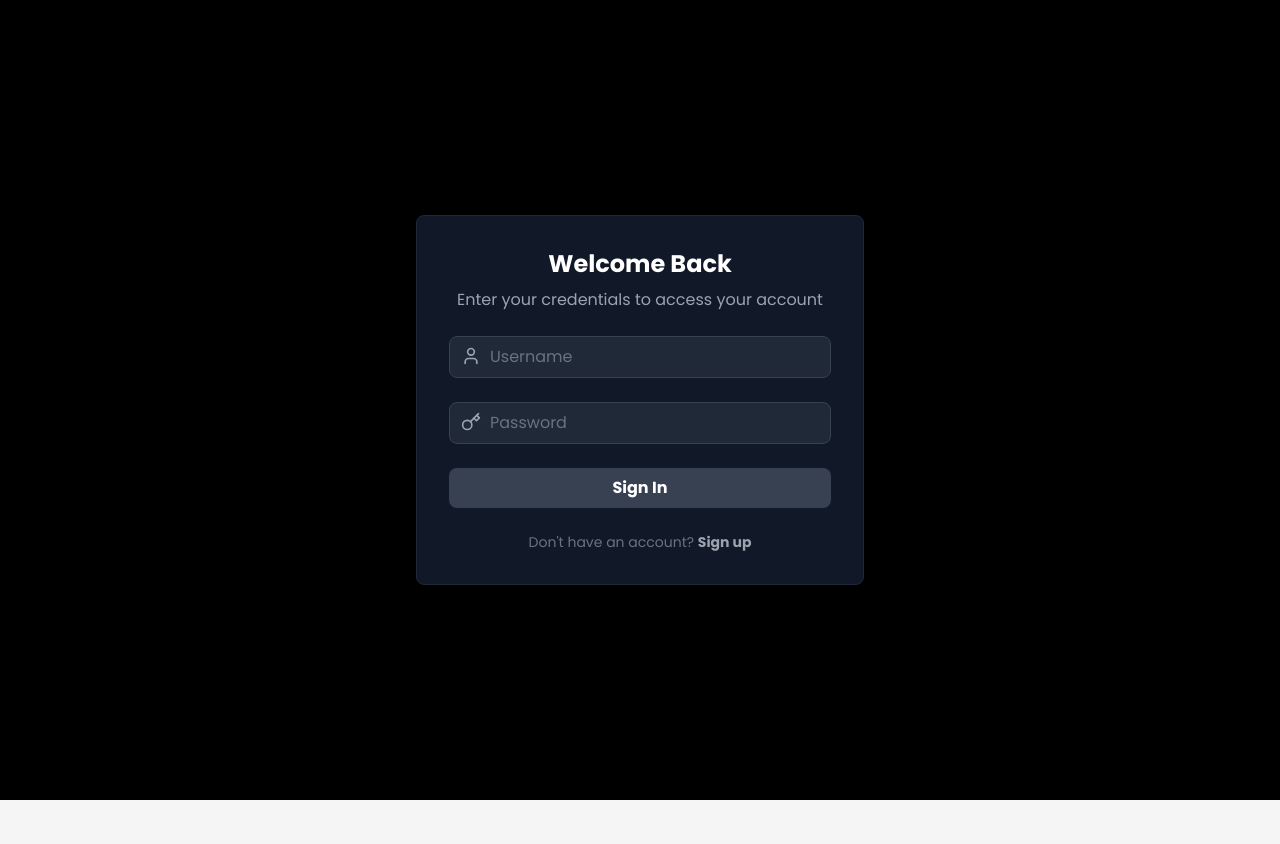
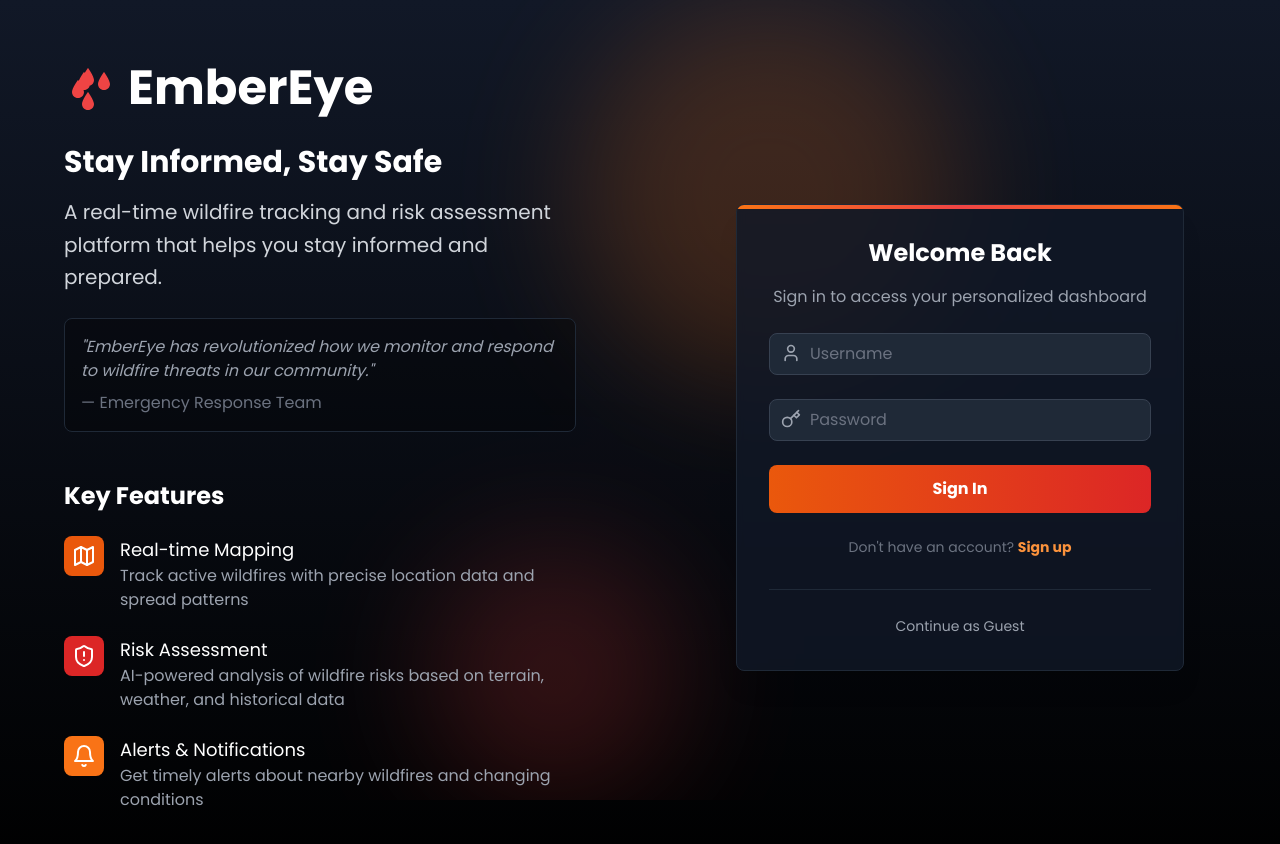
Before and after one commit to rajshah6/EmberEye, a React (Vite) app in the folder Map-main/: page / in a window 1280 px wide. Shown: the top 844 px of the page. Before the commit the page ends 800 px from the top, so only its background shows below. Built offline with nearby package versions, Linux system fonts and the light colour scheme; the HTML template or start-up script is replaced by a standard one.

Commit message:
LOGINN PAGE UPDATEEDDD

```diff
--- a/Map-main/src/components/login.jsx
+++ b/Map-main/src/components/login.jsx
@@ -1,6 +1,6 @@
 import { useState } from 'react';
-import { UserIcon, KeyIcon } from 'lucide-react';
-import { Link, useNavigate } from 'react-router-dom';  // Add useNavigate for routing
+import { UserIcon, KeyIcon, MapIcon, ShieldAlertIcon, BellIcon } from 'lucide-react';
+import { Link, useNavigate } from 'react-router-dom';
 
 const Login = () => {
   const [formData, setFormData] = useState({
@@ -47,12 +47,83 @@ const Login = () => {
   };
 
   return (
-    <div className="min-h-screen flex items-center justify-center bg-black">
-      <div className="w-full max-w-md p-8 bg-gray-900 rounded-lg shadow-xl border border-gray-800">
-        <div className="space-y-2 mb-6">
-          <h1 className="text-2xl font-bold text-center text-white">Welcome Back</h1>
+    <div className="min-h-screen flex flex-col md:flex-row bg-gradient-to-b from-gray-900 to-black overflow-hidden">
+      {/* Background decorative elements */}
+      <div className="absolute inset-0 overflow-hidden pointer-events-none opacity-20">
+        <div className="absolute top-0 right-1/4 w-96 h-96 bg-orange-500 rounded-full filter blur-3xl"></div>
+        <div className="absolute bottom-0 left-1/3 w-64 h-64 bg-red-500 rounded-full filter blur-3xl"></div>
+      </div>
+
+      {/* Hero Section - Left Side */}
+      <div className="w-full md:w-1/2 flex flex-col p-8 md:p-16 justify-center relative z-10">
+
+        {/* App Logo and Title */}
+        <div className="flex items-center mb-8">
+          <svg className="w-12 h-12 text-red-500 mr-4" viewBox="0 0 24 24" fill="currentColor">
+            <path d="M12,23c-1.7,0-3-1.3-3-3c0-1.9,3-6,3-6s3,4.1,3,6C15,21.7,13.7,23,12,23z M17,10c0-1.9,3-6,3-6s3,4.1,3,6c0,1.7-1.3,3-3,3 S17,11.7,17,10z M7,10c0-1.9,3-6,3-6s3,4.1,3,6c0,1.7-1.3,3-3,3S7,11.7,7,10z M4,14c0-1.9,3-6,3-6s3,4.1,3,6c0,1.7-1.3,3-3,3 S4,15.7,4,14z M12,2c0,0,3,4.1,3,6c0,1.7-1.3,3-3,3S9,9.7,9,8C9,6.1,12,2,12,2z" />
+          </svg>
+          <h1 className="text-5xl font-bold text-white">EmberEye</h1>
+        </div>
+
+        {/* Hero Message */}
+        <div className="mb-12">
+          <h2 className="text-3xl font-bold text-white mb-4">Stay Informed, Stay Safe</h2>
+          <p className="text-xl text-gray-300 mb-6 leading-relaxed">
+            A real-time wildfire tracking and risk assessment platform that helps you stay informed and prepared.
+          </p>
+          <div className="bg-black bg-opacity-30 p-4 rounded-lg border border-gray-800">
+            <p className="text-gray-400 italic">
+              "EmberEye has revolutionized how we monitor and respond to wildfire threats in our community."
+            </p>
+            <p className="text-gray-500 mt-2">— Emergency Response Team</p>
+          </div>
+        </div>
+
+        {/* Key Features */}
+        <div className="space-y-6">
+          <h3 className="text-2xl font-semibold text-white">Key Features</h3>
+
+          <div className="flex items-start">
+            <div className="bg-orange-600 p-2 rounded-lg mr-4">
+              <MapIcon className="h-6 w-6 text-white" />
+            </div>
+            <div>
+              <h4 className="text-lg font-medium text-white">Real-time Mapping</h4>
+              <p className="text-gray-400">Track active wildfires with precise location data and spread patterns</p>
+            </div>
+          </div>
+
+          <div className="flex items-start">
+            <div className="bg-red-600 p-2 rounded-lg mr-4">
+              <ShieldAlertIcon className="h-6 w-6 text-white" />
+            </div>
+            <div>
+              <h4 className="text-lg font-medium text-white">Risk Assessment</h4>
+              <p className="text-gray-400">AI-powered analysis of wildfire risks based on terrain, weather, and historical data</p>
+            </div>
+          </div>
+
+          <div className="flex items-start">
+            <div className="bg-orange-500 p-2 rounded-lg mr-4">
+              <BellIcon className="h-6 w-6 text-white" />
+            </div>
+            <div>
+              <h4 className="text-lg font-medium text-white">Alerts & Notifications</h4>
+              <p className="text-gray-400">Get timely alerts about nearby wildfires and changing conditions</p>
+            </div>
+          </div>
+        </div>
+      </div>
+
+      {/* Login Section - Right Side */}
+      <div className="w-full md:w-1/2 flex items-center justify-center p-8 md:p-16 relative z-10">
+        <div className="w-full max-w-md p-8 bg-gray-900 bg-opacity-80 backdrop-blur-sm rounded-lg shadow-xl border border-gray-800 relative overflow-hidden">
+          <div className="absolute top-0 left-0 w-full h-1 bg-gradient-to-r from-orange-500 via-red-500 to-orange-500"></div>
+
+          <div className="space-y-4 mb-6 relative z-10">
+            <h2 className="text-2xl font-bold text-center text-white">Welcome Back</h2>
             <p className="text-center text-gray-400">
-            Enter your credentials to access your account
+              Sign in to access your personalized dashboard
             </p>
           </div>
 
@@ -66,8 +137,8 @@ const Login = () => {
                 value={formData.username}
                 onChange={handleChange}
                 className="w-full pl-10 py-2 bg-gray-800 border border-gray-700 rounded-lg
-                       text-white placeholder:text-gray-500 focus:outline-none focus:border-gray-600
-                       focus:ring-1 focus:ring-gray-600"
+                         text-white placeholder:text-gray-500 focus:outline-none focus:border-orange-700
+                         focus:ring-1 focus:ring-orange-700"
                 required
               />
             </div>
@@ -81,15 +152,15 @@ const Login = () => {
                 value={formData.password}
                 onChange={handleChange}
                 className="w-full pl-10 py-2 bg-gray-800 border border-gray-700 rounded-lg
-                       text-white placeholder:text-gray-500 focus:outline-none focus:border-gray-600
-                       focus:ring-1 focus:ring-gray-600"
+                         text-white placeholder:text-gray-500 focus:outline-none focus:border-orange-700
+                         focus:ring-1 focus:ring-orange-700"
                 required
               />
             </div>
 
             <button
               type="submit"
-            className="w-full py-2 bg-gray-700 hover:bg-gray-600 text-white rounded-lg
+              className="w-full py-3 bg-gradient-to-r from-orange-600 to-red-600 hover:from-orange-500 hover:to-red-500 text-white rounded-lg
                        transition-colors duration-200 font-semibold"
             >
               Sign In
@@ -98,9 +169,19 @@ const Login = () => {
 
           <div className="mt-6 text-center text-sm text-gray-500">
             Don't have an account?{' '}
-          <Link to="/signup" className="text-gray-400 hover:text-white transition-colors font-semibold">
+            <Link to="/signup" className="text-orange-400 hover:text-orange-300 transition-colors font-semibold">
               Sign up
             </Link>
+          </div>
+
+          <div className="mt-8 pt-6 border-t border-gray-800 text-center">
+            <button
+              onClick={() => navigate('/main')}
+              className="text-gray-400 hover:text-white hover:underline text-sm transition-all"
+            >
+              Continue as Guest
+            </button>
+          </div>
         </div>
       </div>
     </div>
```
Lines whose indentation alone changed are shown as unchanged.
